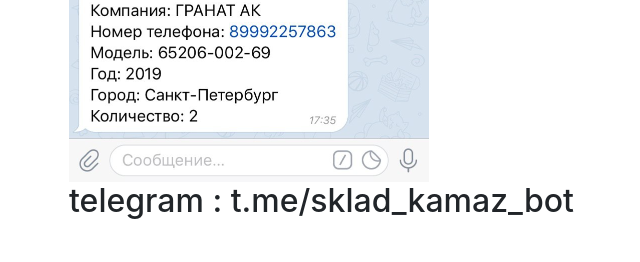
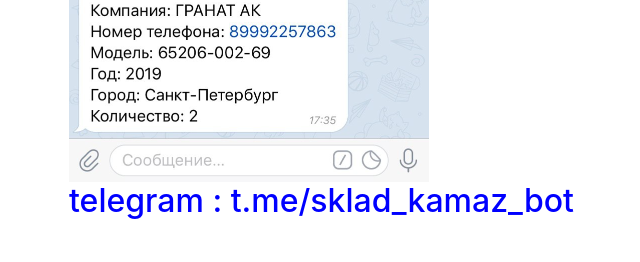
Before and after one commit to Egor14/equipment, a Django app: page /log/ in a window 1280 px wide. Shown: the part 538-800 px from the top of the page, without its empty margins (586-1226 px from the left). Run offline with Django 3.2, Linux system fonts and the light colour scheme; some libraries are stand-ins or nearby versions.

Commit message:
add tg link

```diff
--- a/home/templates/home/log.html
+++ b/home/templates/home/log.html
@@ -36,7 +36,7 @@
 </div>
       <div class="col-6 col-sm-6 col-md-6 col-lg-6">
           <img style="height: 640px; width: 360px" src="../static/start.jpeg">
-          <h2>telegram : t.me/sklad_kamaz_bot</h2>
+          <h2 style="color: blue">telegram : t.me/sklad_kamaz_bot</h2>
       </div>
   </div>
     </div>
--- a/home/templates/home/mainPage.html
+++ b/home/templates/home/mainPage.html
@@ -53,6 +53,7 @@
       </div>
       <button type="submit" class="btn btn-primary">Добавить</button>
           <h6>* если при добавлении модель не появилась в списке, то Вы, вероятно, неверно заполнили некоторые поля</h6>
+          <h2 style="color: blue">telegram : t.me/sklad_kamaz_bot</h2>
     </form>
     </div>
   </div>
```
